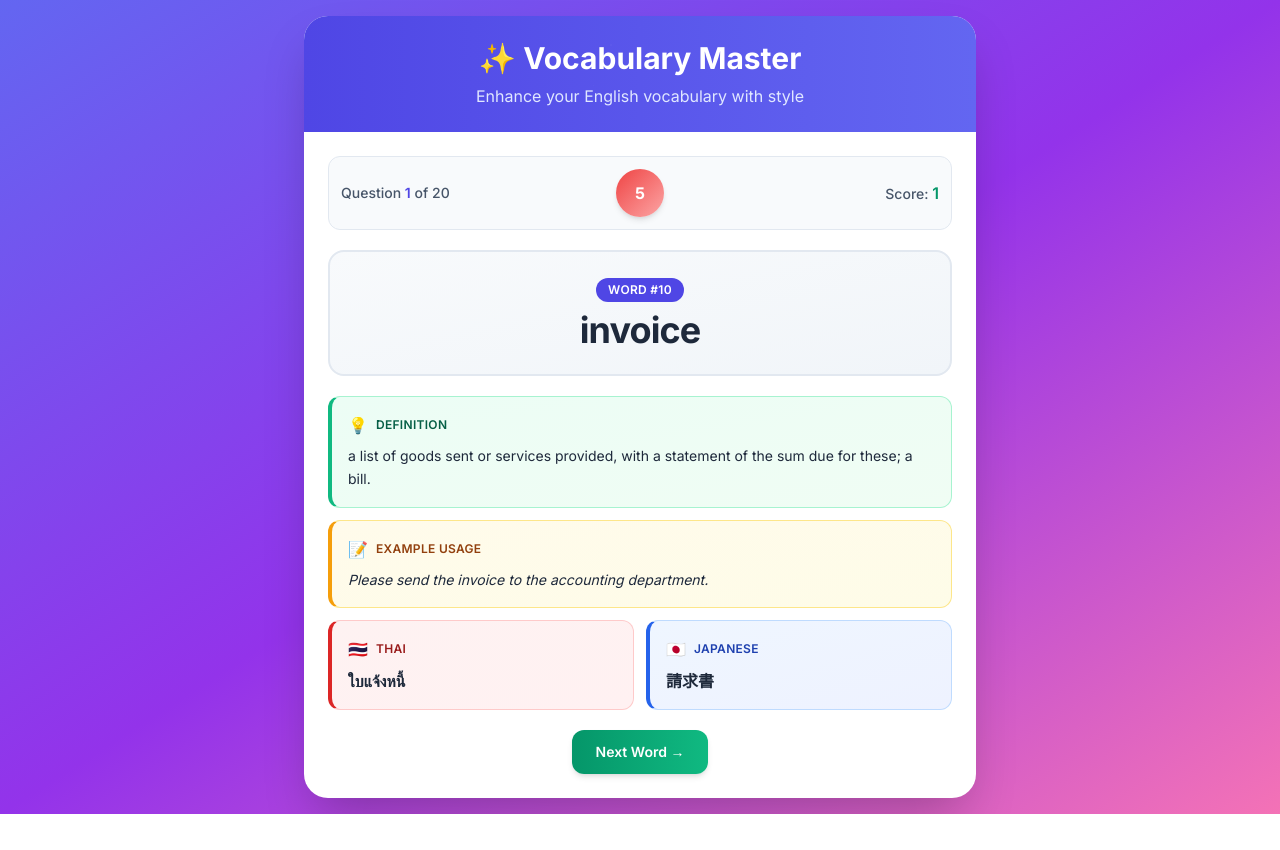
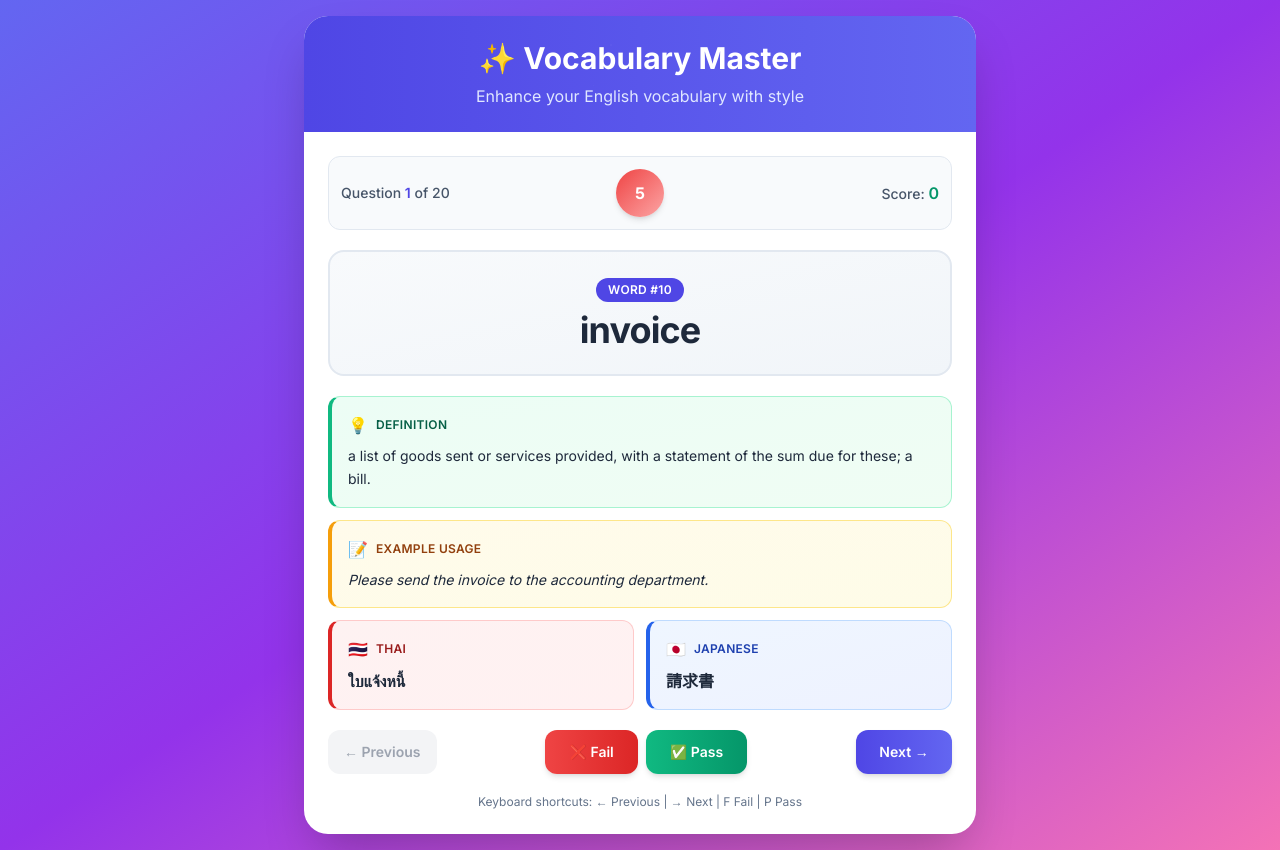
Before and after one commit to hafish4444/word-list, a Next.js app: page / in a window 1280 px wide. Both pictures are taken after a click on the button "Show Answer". Before the commit the page ends 814 px from the top, so only its background shows below. Built offline with nearby package versions, Linux system fonts and the light colour scheme.

Commit message:
feat: add enhanced quiz controls and navigation
Add Previous, Fail/Pass, Next buttons with improved layout and navigation.

Co-authored-by: Hafish <69955936+hafish4444@users.noreply.github.com>

```diff
--- a/components/quiz-controls.tsx
+++ b/components/quiz-controls.tsx
@@ -2,49 +2,130 @@
 
 interface QuizControlsProps {
   isAnswerShown: boolean
+  isFirstQuestion: boolean
   isLastQuestion: boolean
   onShowAnswer: () => void
   onNextQuestion: () => void
+  onPreviousQuestion: () => void
+  onMarkFail: () => void
+  onMarkPass: () => void
   onRestart: () => void
 }
 
 export function QuizControls({
   isAnswerShown,
+  isFirstQuestion,
   isLastQuestion,
   onShowAnswer,
   onNextQuestion,
+  onPreviousQuestion,
+  onMarkFail,
+  onMarkPass,
   onRestart,
 }: QuizControlsProps) {
-  return (
-    <div className="flex gap-3 justify-center flex-wrap">
-      {!isAnswerShown && (
+  if (!isAnswerShown) {
+    // Before showing answer - only show "Show Answer" button
+    return (
+      <div className="flex justify-center">
         <button
           onClick={onShowAnswer}
-          className="px-6 py-3 bg-gradient-to-r from-indigo-600 to-indigo-500 text-white rounded-xl text-sm font-semibold shadow-md hover:transform hover:-translate-y-0.5 hover:shadow-lg transition-all duration-200 min-w-28 relative overflow-hidden group"
+          className="px-8 py-3 bg-gradient-to-r from-indigo-600 to-indigo-500 text-white rounded-xl text-sm font-semibold shadow-md hover:transform hover:-translate-y-0.5 hover:shadow-lg transition-all duration-200 relative overflow-hidden group"
         >
           <span className="absolute inset-0 bg-gradient-to-r from-transparent via-white/20 to-transparent -translate-x-full group-hover:translate-x-full transition-transform duration-500"></span>
           Show Answer
         </button>
-      )}
+      </div>
+    )
+  }
 
-      {isAnswerShown && !isLastQuestion && (
+  if (isLastQuestion) {
+    // Last question - show Previous, Fail/Pass, and Restart
+    return (
+      <div className="flex items-center justify-between gap-3">
+        {/* Previous Button */}
         <button
-          onClick={onNextQuestion}
-          className="px-6 py-3 bg-gradient-to-r from-emerald-600 to-emerald-500 text-white rounded-xl text-sm font-semibold shadow-md hover:transform hover:-translate-y-0.5 hover:shadow-lg transition-all duration-200 min-w-28 relative overflow-hidden group"
+          onClick={onPreviousQuestion}
+          disabled={isFirstQuestion}
+          className={`px-4 py-3 rounded-xl text-sm font-semibold transition-all duration-200 min-w-24 ${
+            isFirstQuestion
+              ? "bg-gray-100 text-gray-400 cursor-not-allowed"
+              : "bg-slate-100 text-slate-600 border border-slate-200 hover:bg-slate-200 hover:text-slate-800 hover:transform hover:-translate-y-0.5"
+          }`}
+        >
+          ← Previous
+        </button>
+
+        {/* Center Fail/Pass Buttons */}
+        <div className="flex gap-2">
+          <button
+            onClick={onMarkFail}
+            className="px-6 py-3 bg-gradient-to-r from-red-500 to-red-600 text-white rounded-xl text-sm font-semibold shadow-md hover:transform hover:-translate-y-0.5 hover:shadow-lg transition-all duration-200 relative overflow-hidden group"
+          >
+            <span className="absolute inset-0 bg-gradient-to-r from-transparent via-white/20 to-transparent -translate-x-full group-hover:translate-x-full transition-transform duration-500"></span>
+            ❌ Fail
+          </button>
+          <button
+            onClick={onMarkPass}
+            className="px-6 py-3 bg-gradient-to-r from-emerald-500 to-emerald-600 text-white rounded-xl text-sm font-semibold shadow-md hover:transform hover:-translate-y-0.5 hover:shadow-lg transition-all duration-200 relative overflow-hidden group"
+          >
+            <span className="absolute inset-0 bg-gradient-to-r from-transparent via-white/20 to-transparent -translate-x-full group-hover:translate-x-full transition-transform duration-500"></span>
+            ✅ Pass
+          </button>
+        </div>
+
+        {/* Restart Button */}
+        <button
+          onClick={onRestart}
+          className="px-4 py-3 bg-slate-100 text-slate-600 border border-slate-200 rounded-xl text-sm font-semibold hover:bg-slate-200 hover:text-slate-800 hover:transform hover:-translate-y-0.5 transition-all duration-200 min-w-24"
+        >
+          🔄 Restart
+        </button>
+      </div>
+    )
+  }
+
+  // Regular question - show Previous, Fail/Pass, and Next
+  return (
+    <div className="flex items-center justify-between gap-3">
+      {/* Previous Button */}
+      <button
+        onClick={onPreviousQuestion}
+        disabled={isFirstQuestion}
+        className={`px-4 py-3 rounded-xl text-sm font-semibold transition-all duration-200 min-w-24 ${
+          isFirstQuestion
+            ? "bg-gray-100 text-gray-400 cursor-not-allowed"
+            : "bg-slate-100 text-slate-600 border border-slate-200 hover:bg-slate-200 hover:text-slate-800 hover:transform hover:-translate-y-0.5"
+        }`}
+      >
+        ← Previous
+      </button>
+
+      {/* Center Fail/Pass Buttons */}
+      <div className="flex gap-2">
+        <button
+          onClick={onMarkFail}
+          className="px-6 py-3 bg-gradient-to-r from-red-500 to-red-600 text-white rounded-xl text-sm font-semibold shadow-md hover:transform hover:-translate-y-0.5 hover:shadow-lg transition-all duration-200 relative overflow-hidden group"
         >
           <span className="absolute inset-0 bg-gradient-to-r from-transparent via-white/20 to-transparent -translate-x-full group-hover:translate-x-full transition-transform duration-500"></span>
-          Next Word →
+          ❌ Fail
         </button>
-      )}
+        <button
+          onClick={onMarkPass}
+          className="px-6 py-3 bg-gradient-to-r from-emerald-500 to-emerald-600 text-white rounded-xl text-sm font-semibold shadow-md hover:transform hover:-translate-y-0.5 hover:shadow-lg transition-all duration-200 relative overflow-hidden group"
+        >
+          <span className="absolute inset-0 bg-gradient-to-r from-transparent via-white/20 to-transparent -translate-x-full group-hover:translate-x-full transition-transform duration-500"></span>
+          ✅ Pass
+        </button>
+      </div>
 
-      {isAnswerShown && isLastQuestion && (
-        <button
-          onClick={onRestart}
-          className="px-6 py-3 bg-slate-100 text-slate-600 border border-slate-200 rounded-xl text-sm font-semibold hover:bg-slate-200 hover:text-slate-800 hover:transform hover:-translate-y-0.5 transition-all duration-200 min-w-28"
-        >
-          Restart Quiz
-        </button>
-      )}
+      {/* Next Button */}
+      <button
+        onClick={onNextQuestion}
+        className="px-4 py-3 bg-gradient-to-r from-indigo-600 to-indigo-500 text-white rounded-xl text-sm font-semibold shadow-md hover:transform hover:-translate-y-0.5 hover:shadow-lg transition-all duration-200 min-w-24 relative overflow-hidden group"
+      >
+        <span className="absolute inset-0 bg-gradient-to-r from-transparent via-white/20 to-transparent -translate-x-full group-hover:translate-x-full transition-transform duration-500"></span>
+        Next →
+      </button>
     </div>
   )
 }
--- a/components/quiz.tsx
+++ b/components/quiz.tsx
@@ -14,7 +14,18 @@ interface QuizProps {
 }
 
 export function Quiz({ vocabularyData }: QuizProps) {
-  const { quizState, currentWord, totalQuestions, showAnswer, nextQuestion, initQuiz } = useQuiz(vocabularyData)
+  const {
+    quizState,
+    currentWord,
+    currentResult,
+    totalQuestions,
+    showAnswer,
+    nextQuestion,
+    previousQuestion,
+    markPass,
+    markFail,
+    initQuiz,
+  } = useQuiz(vocabularyData)
 
   // Keyboard shortcuts
   useEffect(() => {
@@ -22,19 +33,28 @@ export function Quiz({ vocabularyData }: QuizProps) {
       if (e.code === "Space" && !quizState.isAnswerShown && !quizState.isCompleted) {
         e.preventDefault()
         showAnswer()
-      } else if (e.code === "Enter" && quizState.isAnswerShown && !quizState.isCompleted) {
+      } else if (e.code === "ArrowRight" && quizState.isAnswerShown && !quizState.isCompleted) {
         e.preventDefault()
         if (quizState.currentQuestionIndex < totalQuestions - 1) {
           nextQuestion()
-        } else {
-          initQuiz()
         }
+      } else if (e.code === "ArrowLeft" && quizState.isAnswerShown && !quizState.isCompleted) {
+        e.preventDefault()
+        if (quizState.currentQuestionIndex > 0) {
+          previousQuestion()
+        }
+      } else if (e.code === "KeyF" && quizState.isAnswerShown && !quizState.isCompleted) {
+        e.preventDefault()
+        markFail()
+      } else if (e.code === "KeyP" && quizState.isAnswerShown && !quizState.isCompleted) {
+        e.preventDefault()
+        markPass()
       }
     }
 
     document.addEventListener("keydown", handleKeyDown)
     return () => document.removeEventListener("keydown", handleKeyDown)
-  }, [quizState, showAnswer, nextQuestion, initQuiz, totalQuestions])
+  }, [quizState, showAnswer, nextQuestion, previousQuestion, markPass, markFail, totalQuestions])
 
   if (quizState.isCompleted) {
     return <CompletionScreen score={quizState.score} totalQuestions={totalQuestions} onRestart={initQuiz} />
@@ -61,13 +81,37 @@ export function Quiz({ vocabularyData }: QuizProps) {
 
       <AnswerPanel word={currentWord} isVisible={quizState.isAnswerShown} />
 
+      {/* Show current result status */}
+      {quizState.isAnswerShown && currentResult?.passed !== null && (
+        <div className="text-center">
+          <span
+            className={`inline-flex items-center px-3 py-1 rounded-full text-sm font-medium ${
+              currentResult.passed ? "bg-emerald-100 text-emerald-800" : "bg-red-100 text-red-800"
+            }`}
+          >
+            {currentResult.passed ? "✅ Marked as Pass" : "❌ Marked as Fail"}
+          </span>
+        </div>
+      )}
+
       <QuizControls
         isAnswerShown={quizState.isAnswerShown}
+        isFirstQuestion={quizState.currentQuestionIndex === 0}
         isLastQuestion={quizState.currentQuestionIndex >= totalQuestions - 1}
         onShowAnswer={showAnswer}
         onNextQuestion={nextQuestion}
+        onPreviousQuestion={previousQuestion}
+        onMarkFail={markFail}
+        onMarkPass={markPass}
         onRestart={initQuiz}
       />
+
+      {/* Keyboard shortcuts hint */}
+      {quizState.isAnswerShown && (
+        <div className="text-center text-xs text-slate-500 mt-4">
+          <p>Keyboard shortcuts: ← Previous | → Next | F Fail | P Pass</p>
+        </div>
+      )}
     </div>
   )
 }
--- a/hooks/use-quiz.ts
+++ b/hooks/use-quiz.ts
@@ -2,6 +2,11 @@
 
 import { useState, useEffect, useCallback, useRef } from "react"
 import type { VocabularyWord, QuizState } from "@/types/vocabulary"
+
+interface WordResult {
+  word: VocabularyWord
+  passed: boolean | null // null = not answered, true = pass, false = fail
+}
 
 export function useQuiz(vocabularyData: VocabularyWord[]) {
   const [quizState, setQuizState] = useState<QuizState>({
@@ -13,12 +18,14 @@ export function useQuiz(vocabularyData: VocabularyWord[]) {
   })
 
   const [shuffledData, setShuffledData] = useState<VocabularyWord[]>([])
+  const [results, setResults] = useState<WordResult[]>([])
   const timerIntervalRef = useRef<NodeJS.Timeout | null>(null)
 
   // Initialize quiz
   const initQuiz = useCallback(() => {
     const shuffled = [...vocabularyData].sort(() => Math.random() - 0.5)
     setShuffledData(shuffled)
+    setResults(shuffled.map((word) => ({ word, passed: null })))
     setQuizState({
       currentQuestionIndex: 0,
       score: 0,
@@ -66,10 +73,38 @@ export function useQuiz(vocabularyData: VocabularyWord[]) {
       return {
         ...prev,
         isAnswerShown: true,
-        score: prev.timer > 0 ? prev.score + 1 : prev.score,
       }
     })
   }, [clearTimer])
+
+  // Mark as pass
+  const markPass = useCallback(() => {
+    setResults((prev) => {
+      const newResults = [...prev]
+      newResults[quizState.currentQuestionIndex] = {
+        ...newResults[quizState.currentQuestionIndex],
+        passed: true,
+      }
+      return newResults
+    })
+
+    setQuizState((prev) => ({
+      ...prev,
+      score: prev.score + 1,
+    }))
+  }, [quizState.currentQuestionIndex])
+
+  // Mark as fail
+  const markFail = useCallback(() => {
+    setResults((prev) => {
+      const newResults = [...prev]
+      newResults[quizState.currentQuestionIndex] = {
+        ...newResults[quizState.currentQuestionIndex],
+        passed: false,
+      }
+      return newResults
+    })
+  }, [quizState.currentQuestionIndex])
 
   // Next question
   const nextQuestion = useCallback(() => {
@@ -89,6 +124,22 @@ export function useQuiz(vocabularyData: VocabularyWord[]) {
       }
     })
   }, [shuffledData.length, clearTimer])
+
+  // Previous question
+  const previousQuestion = useCallback(() => {
+    setQuizState((prev) => {
+      if (prev.currentQuestionIndex > 0) {
+        clearTimer()
+        return {
+          ...prev,
+          currentQuestionIndex: prev.currentQuestionIndex - 1,
+          isAnswerShown: false,
+          timer: 10,
+        }
+      }
+      return prev
+    })
+  }, [clearTimer])
 
   // Initialize on mount
   useEffect(() => {
@@ -117,13 +168,19 @@ export function useQuiz(vocabularyData: VocabularyWord[]) {
   }, [clearTimer])
 
   const currentWord = shuffledData[quizState.currentQuestionIndex]
+  const currentResult = results[quizState.currentQuestionIndex]
 
   return {
     quizState,
     currentWord,
+    currentResult,
     totalQuestions: shuffledData.length,
+    results,
     showAnswer,
     nextQuestion,
+    previousQuestion,
+    markPass,
+    markFail,
     initQuiz,
   }
 }
```
